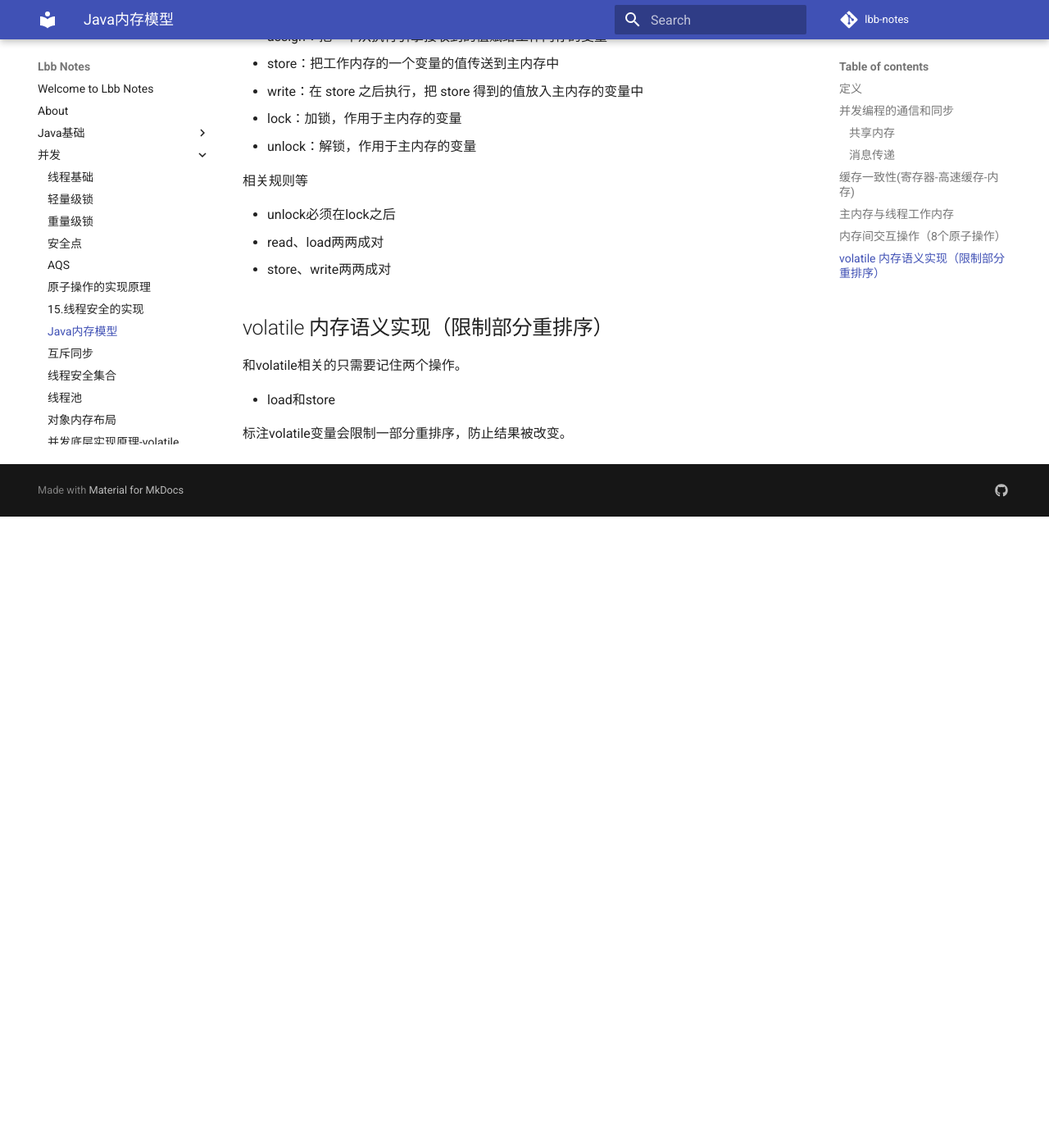
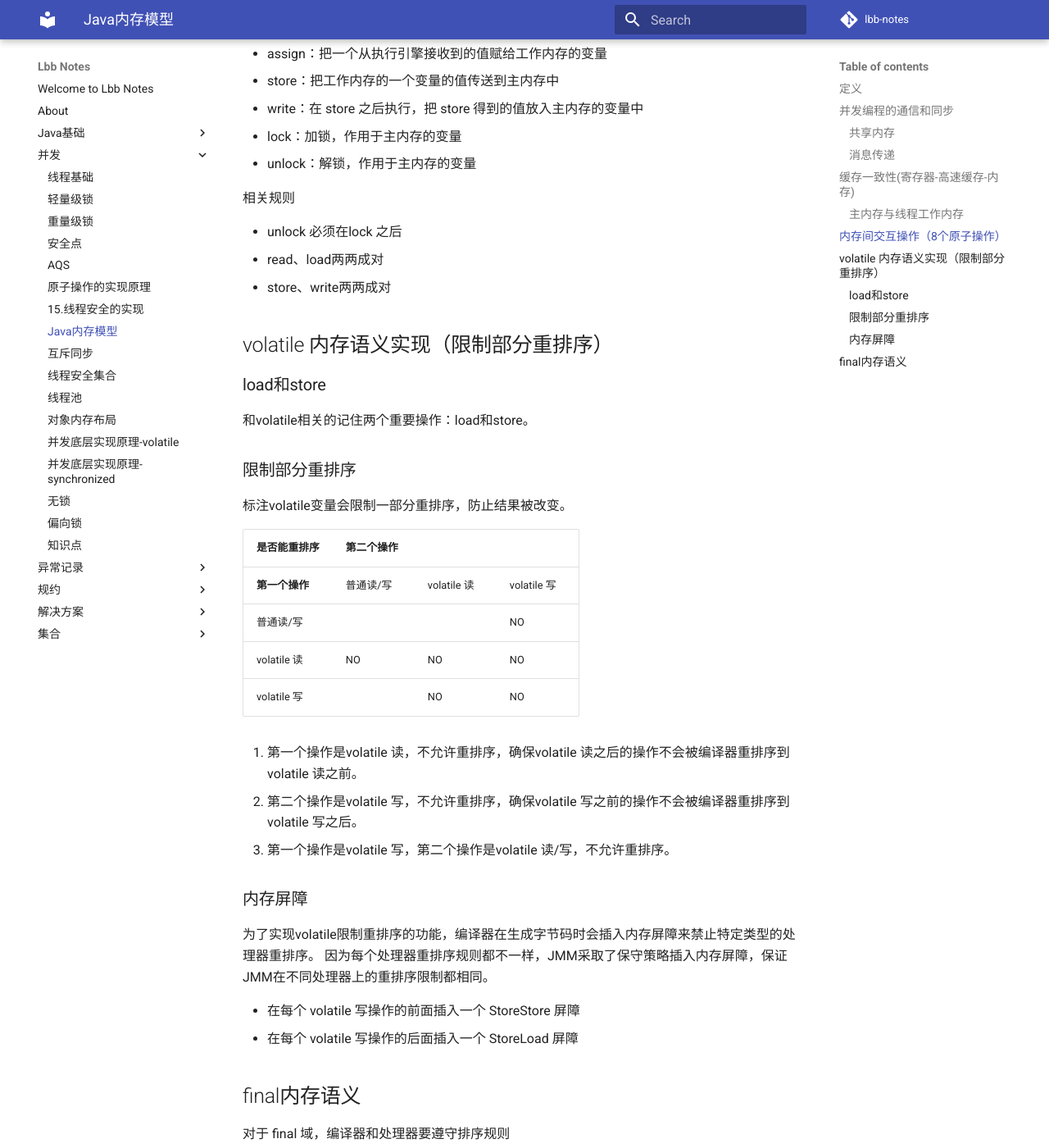
Before and after one commit to ban-l/lbb-notes, an MkDocs documentation site: the page built from docs/并发/16.Java内存模型.md, in a window 1280 px wide and 1400 px high, scrolled down 2121 px. Shown: the whole window at 82% size. Built offline with MkDocs 1.6.1 and Material for MkDocs 9.7.7, drawn with Linux system fonts in a browser that asks for light colours; comment, search, counter and statistics services are not loaded; before the commit the page ends 2751 px from its top, so only the background shows below that; some of the changed text lies outside the part shown.

Commit message:
内存模型

```diff
--- a/docs/并发/16.Java内存模型.md
+++ b/docs/并发/16.Java内存模型.md
@@ -32,7 +32,7 @@
 
 - 如果多个缓存共享同一块主内存区域，那么多个缓存的数据可能会不一致，需要协议来解决，保证缓存一致性。
 
-## 主内存与线程工作内存
+### 主内存与线程工作内存
 
 所有变量都存储在主内存中，线程共享。
 
@@ -59,18 +59,59 @@
 - lock：加锁，作用于主内存的变量
 - unlock：解锁，作用于主内存的变量
 
-相关规则等
+相关规则
 
-- unlock必须在lock之后
+- unlock 必须在lock 之后
 - read、load两两成对
 - store、write两两成对
 
-
-
 ## volatile 内存语义实现（限制部分重排序）
 
-和volatile相关的只需要记住两个操作。
+### load和store
 
-- load和store
+和volatile相关的记住两个重要操作：load和store。
+
+### 限制部分重排序
 
 标注volatile变量会限制⼀部分重排序，防止结果被改变。
+
+| 是否能重排序   | 第二个操作 |             |             |
+| -------------- | ---------- | ----------- | ----------- |
+| **第一个操作** | 普通读/写  | volatile 读 | volatile 写 |
+| 普通读/写      |            |             | NO          |
+| volatile 读    | NO         | NO          | NO          |
+| volatile 写    |            | NO          | NO          |
+
+1. 第一个操作是volatile 读，不允许重排序，确保volatile 读之后的操作不会被编译器重排序到 volatile 读之前。
+2. 第二个操作是volatile 写，不允许重排序，确保volatile 写之前的操作不会被编译器重排序到 volatile 写之后。
+3. 第一个操作是volatile 写，第二个操作是volatile 读/写，不允许重排序。
+
+### 内存屏障
+
+为了实现volatile限制重排序的功能，编译器在⽣成字节码时会插⼊内存屏障来禁止特定类型的处理器重排序。
+因为每个处理器重排序规则都不⼀样，JMM采取了保守策略插⼊内存屏障，保证JMM在不同处理器上的重排序限制都相同。
+
+- 在每个 volatile 写操作的前⾯插⼊⼀个 StoreStore 屏障
+- 在每个 volatile 写操作的后⾯插⼊⼀个 StoreLoad 屏障
+
+## final内存语义
+
+对于 final 域，编译器和处理器要遵守排序规则
+
+这三个操作不可重排序
+
+1. 初始化
+2. 构造函数
+3. 访问
+
+这两个操作之间不能重排序（先赋值再引用）
+
+1. 构造函数内对⼀个 final域的写⼊
+2. 随后把构造对象的引用赋值给一个引用变量
+
+这两个操作之间不能重排序（先读引用再读值）
+
+1. 初次读⼀个包含 final域的对象引用
+2. 随后初次读这个 final域
+
+# 内存模型三大特性
```
Also changed, not shown: other parts of docs/并发/16.Java内存模型.md (+2 -2 lines), docs/并发/assets/image-20250909213621618.png (deleted), docs/并发/assets/image-20250909213651674.png (deleted), docs/并发/assets/image-20250910205254399.png (added), docs/并发/assets/image-20250910205306312.png (added).
